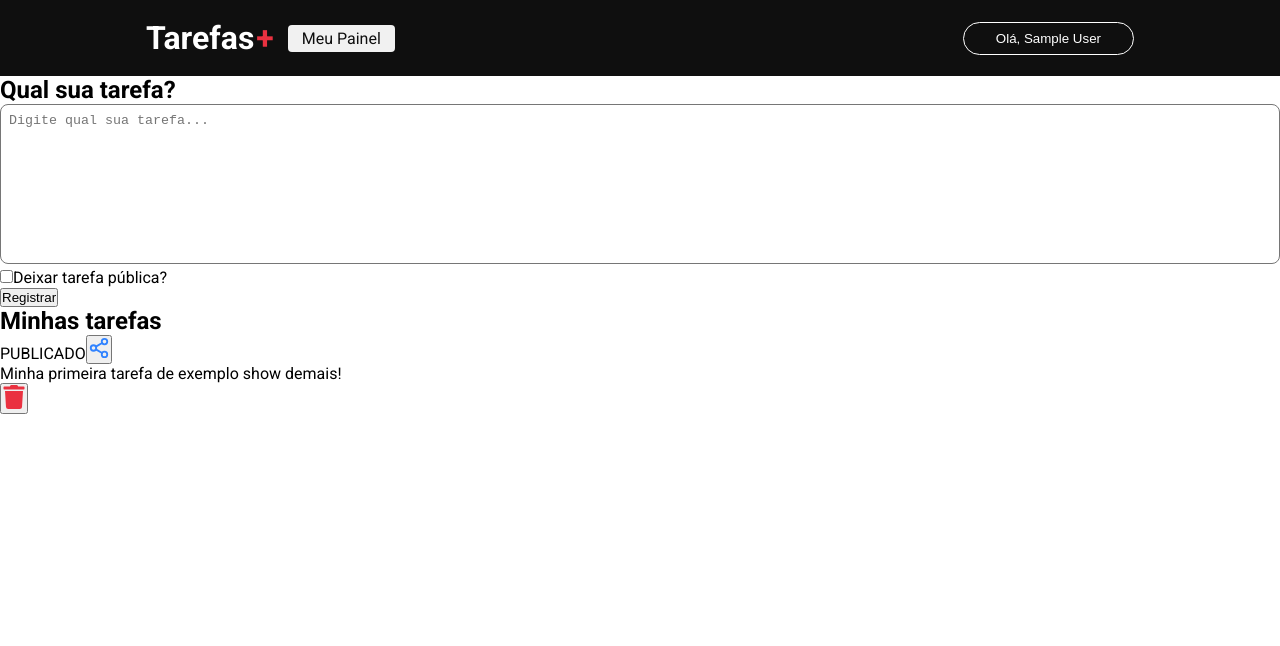
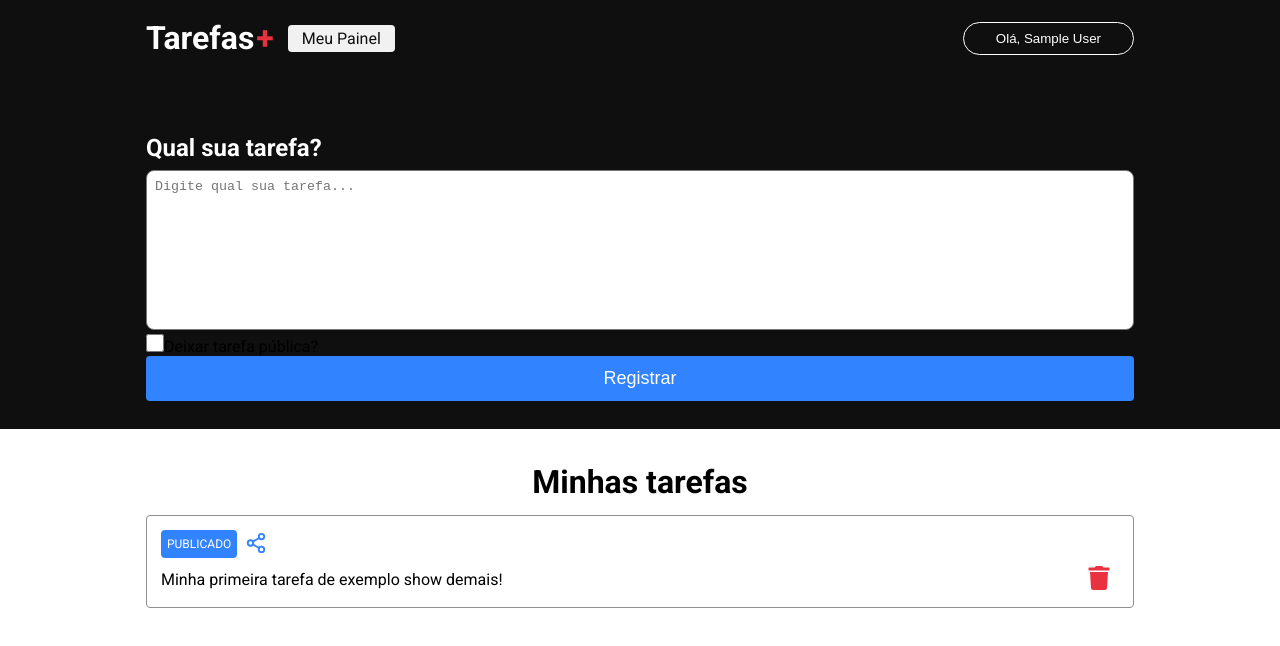
Before and after one commit to Romulo-Reis/tarefas, a Next.js app: page /dashboard in a window 1280 px wide. Shown: the top 646 px of the page. Built offline with nearby package versions, Linux system fonts and the light colour scheme; no server answers; sample sign-in values are in the browser's storage.

Commit message:
feat: Implementa a folha de estilo da página de dashboard.

```diff
--- a/src/pages/dashboard/styles.module.css
+++ b/src/pages/dashboard/styles.module.css
@@ -0,0 +1,118 @@
+.container {
+    width: 100%;
+}
+
+.content {
+    background-color: #0f0f0f;
+    width: 100%;
+    display: flex;
+    align-items: center;
+    justify-content: center;
+}
+
+.contentForm {
+    max-width: 1024px;
+    width: 100%;
+    padding: 0 18px;
+    padding-bottom: 28px;
+    margin-top: 58px;
+}
+
+.title {
+    color: #FFF;
+    margin-bottom: 8px;
+}
+.checkboxArea {
+    margin: 14px 0;
+}
+.checkboxArea label {
+    margin-left: 8px;
+    color: #fff;
+}
+
+.checkbox {
+    width: 18px;
+    height: 18px;
+    margin:
+}
+
+.button {
+    width: 100%;
+    border: 0;
+    border-radius: 4px;
+    color: #FFF;
+    background-color: #3183ff;
+    padding: 12px 0;
+    font-size: 18px;
+}
+
+.taskContainer {
+    margin: 34px auto 0 auto;
+    padding: 0 18px;
+    width: 100%;
+    max-width: 1024px;
+    display: flex;
+    flex-direction: column;
+}
+.taskContainer a {
+    text-decoration: none;
+    color: #0f0f0f;
+}
+
+.taskContainer h1 {
+    text-align: center;
+    font-size: 32px;
+    margin-bottom: 14px;
+}
+
+.task {
+    margin-bottom: 14px;
+    line-height: 150%;
+    display: flex;
+    flex-direction: column;
+    align-items: start;
+    border: 1.5px solid #909090;
+    border-radius: 4px;
+    padding: 14px;
+}
+
+.tagContainer {
+    display: flex;
+    align-items: center;
+    justify-content: center;
+    margin-bottom: 8px;
+}
+
+.tag {
+    background-color: #3183ff;
+    padding: 2px 6px;
+    color: #FFF;
+    border-radius: 4px;
+    font-size: 12px;
+}
+
+.shareButton {
+    background: transparent;
+    border: 0;
+    margin: 0 8px;
+    cursor: pointer;
+}
+
+
+.taskContent {
+    display: flex;
+    align-items: center;
+    justify-content: space-between;
+    width: 100%;
+}
+
+.taskContent p {
+    white-space: pre-wrap;
+}
+
+.trashButton {
+    cursor: pointer;
+    background: transparent;
+    border: 0;
+    margin: 0 8px;
+}
```
